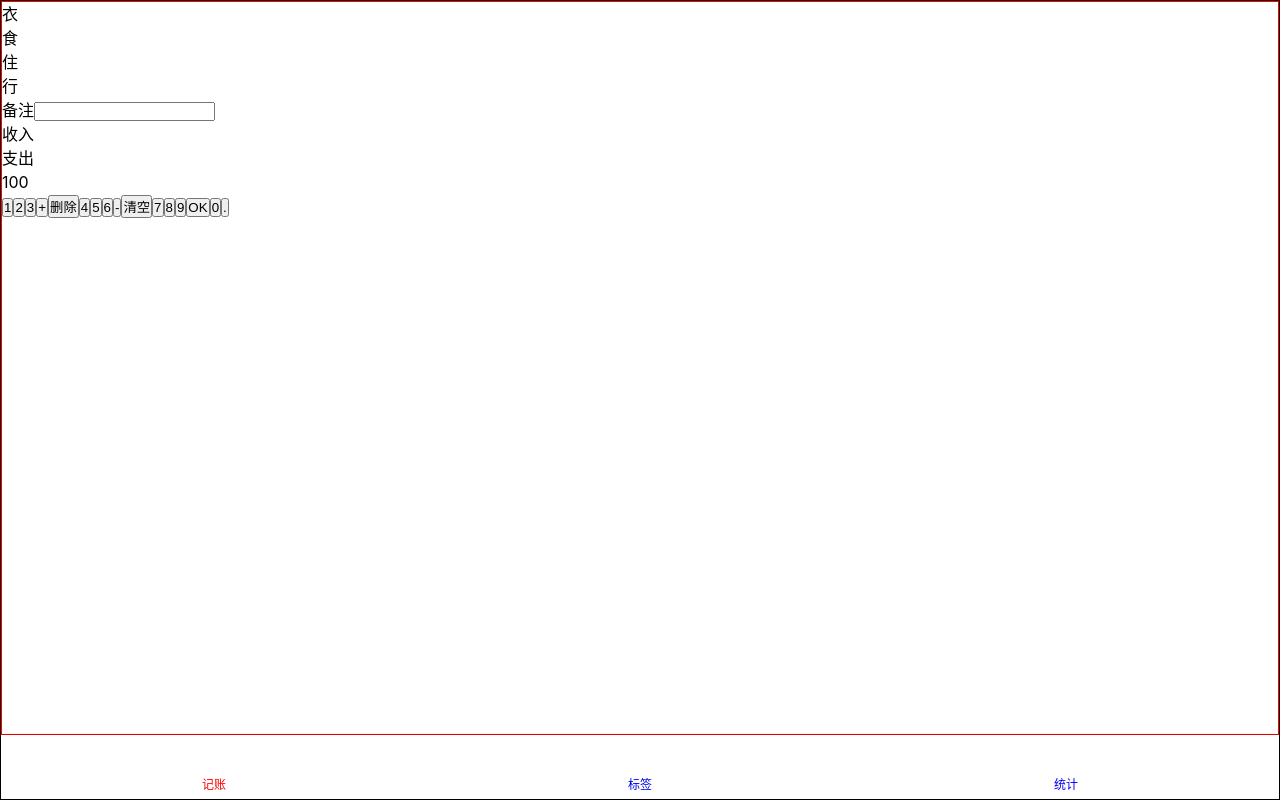
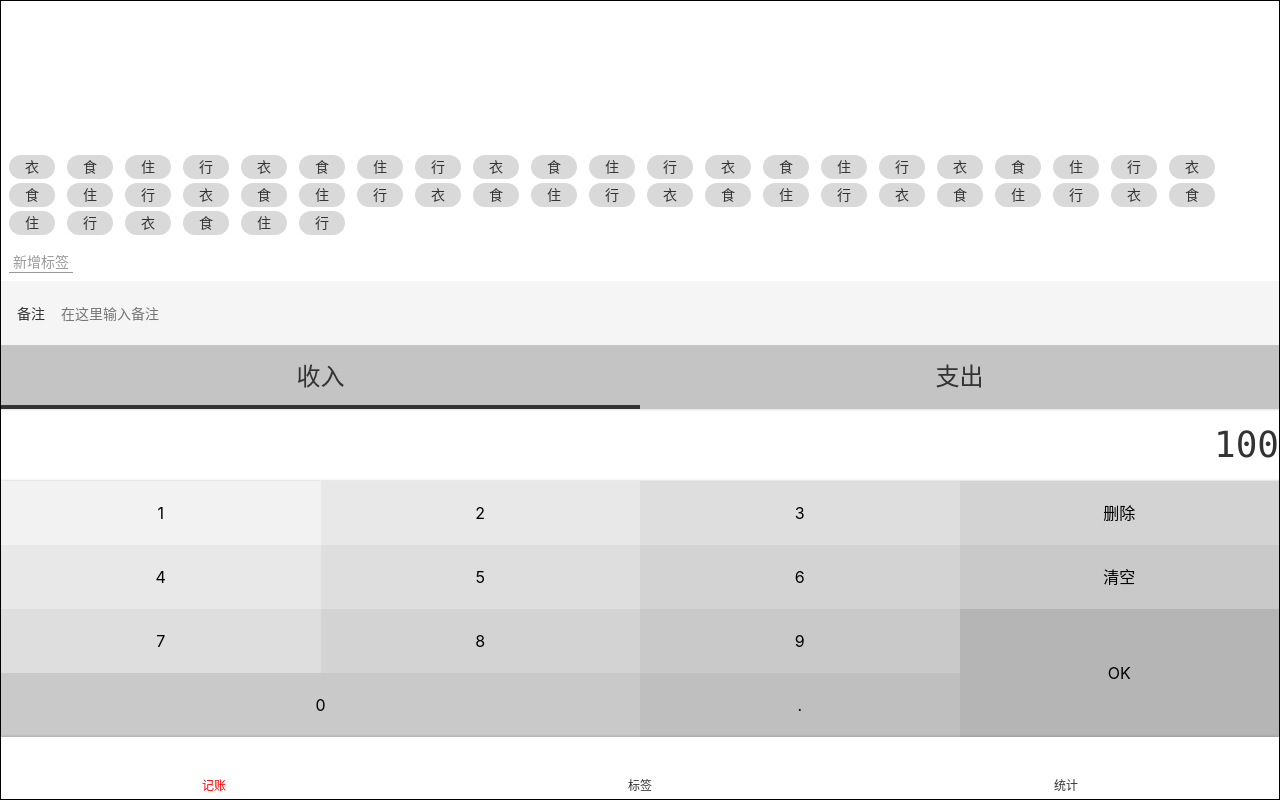
Before and after one commit to Hanqing1996/zhq-record, a Vue app: page /#/money in a window 1280 px wide. Built offline with nearby package versions, Linux system fonts and the light colour scheme.

Commit message:
完成 money 页面样式

```diff
--- a/src/App.vue
+++ b/src/App.vue
@@ -12,8 +12,12 @@
     @import "~@/assets/style/font.scss";
     @import "~@/assets/style/var.scss";
     body{
+        -webkit-font-smoothing: antialiased;
+        -moz-osx-font-smoothing: grayscale;
+        color: #333;
         font-family: $font-hei;
-        line-height: 1.5em;
+        font-size: 16px;
+        line-height: 1.5;
     }
 
 </style>
--- a/src/assets/style/reset.scss
+++ b/src/assets/style/reset.scss
@@ -1,4 +1,20 @@
-* {margin: 0;padding: 0; box-sizing: border-box;}
-*::before {box-sizing: border-box}
-*::after {box-sizing: border-box}
-h1, h2, h3, h4, h5, h6 {font-weight: normal}
+* {
+  margin: 0; padding: 0;
+  box-sizing: border-box;
+}
+*::before{box-sizing: border-box}
+*::after{box-sizing: border-box}
+h1,h2,h3,h4,h5,h6{font-weight: normal}
+a{
+  text-decoration: none;
+  color: inherit;
+}
+ul, ol{
+  list-style: none;
+}
+button, input{
+  font: inherit;
+}
+:focus{
+  outline: none;
+}
--- a/src/components/Layout.vue
+++ b/src/components/Layout.vue
@@ -1,6 +1,6 @@
 <template>
-    <div class="wrapper">
-        <div class="content">
+    <div class="wrapper" :class="prefix&&`${prefix}-wrapper`">
+        <div class="content" :class="prefix&&`${prefix}-content`">
             <slot></slot>
         </div>
         <Nav/>
@@ -9,7 +9,8 @@
 
 <script>
     export default {
-        name: "Layout"
+        name: "Layout",
+        props:['prefix']
     }
 </script>
 
@@ -22,7 +23,6 @@
     }
 
     .content {
-        border: 1px solid red;
         overflow: auto;
         flex-grow: 1;
     }
--- a/src/components/Nav.vue
+++ b/src/components/Nav.vue
@@ -31,7 +31,7 @@
         flex-direction: row;
         font-size: 12px;
         > .nav-item {
-            padding: 2px 0;
+            padding: 4px 0;
             width: 33.33333%;
             display: flex;
             justify-content: center;
--- a/src/views/Labels.vue
+++ b/src/views/Labels.vue
@@ -1,5 +1,5 @@
 <template>
-    <Layout>
+    <Layout prefix="labels">
         Labels
     </Layout>
 </template>
--- a/src/views/Money.vue
+++ b/src/views/Money.vue
@@ -1,44 +1,83 @@
 <template>
-    <Layout>
+    <Layout prefix="money">
         <div class="tags">
-            <ul class="current-tages">
+            <ul class="current">
                 <li>衣</li>
                 <li>食</li>
                 <li>住</li>
                 <li>行</li>
+                <li>衣</li>
+                <li>食</li>
+                <li>住</li>
+                <li>行</li>
+                <li>衣</li>
+                <li>食</li>
+                <li>住</li>
+                <li>行</li>                <li>衣</li>
+                <li>食</li>
+                <li>住</li>
+                <li>行</li>                <li>衣</li>
+                <li>食</li>
+                <li>住</li>
+                <li>行</li>                <li>衣</li>
+                <li>食</li>
+                <li>住</li>
+                <li>行</li>
+                <li>衣</li>
+                <li>食</li>
+                <li>住</li>
+                <li>行</li>
+                <li>衣</li>
+                <li>食</li>
+                <li>住</li>
+                <li>行</li>
+                <li>衣</li>
+                <li>食</li>
+                <li>住</li>
+                <li>行</li>
+                <li>衣</li>
+                <li>食</li>
+                <li>住</li>
+                <li>行</li>
+                <li>衣</li>
+                <li>食</li>
+                <li>住</li>
+                <li>行</li>
+                <li>衣</li>
+                <li>食</li>
+                <li>住</li>
+                <li>行</li>
+
+
             </ul>
-            <div class="new-tages"></div>
+            <div class="new">
+                <button>新增标签</button>
+            </div>
         </div>
-        <div>
-            <label>
-                <span class="notes">备注</span>
-                <input type="text">
-            </label>
-        </div>
-        <div >
-            <ul class="types">
-                <li>收入</li>
-                <li>支出</li>
-            </ul>
-        </div>
+        <label class="notes">
+            <span class="name">备注</span>
+            <input type="text" placeholder="在这里输入备注">
+        </label>
+        <ul class="types">
+            <li class="selected">收入</li>
+            <li>支出</li>
+        </ul>
         <div class="number-pad">
             <div class="output">100</div>
             <div class="buttons">
                 <button>1</button>
                 <button>2</button>
                 <button>3</button>
-                <button>+</button>
                 <button>删除</button>
                 <button>4</button>
                 <button>5</button>
                 <button>6</button>
-                <button>-</button>
                 <button>清空</button>
                 <button>7</button>
                 <button>8</button>
                 <button>9</button>
-                <button>OK</button>
-                <button>0</button>
+                <button class="ok">OK</button>
+                <button class="zero">0</button>
                 <button>.</button>
             </div>
         </div>
@@ -51,5 +90,147 @@
     }
 </script>
 
+<style lang="scss">
+    .money-content{
+        display: flex;
+        flex-direction: column;
+    }
+</style>
+
 <style lang="scss" scoped>
+
+    @import "~@/assets/style/var.scss";
+
+    /*tags*/
+    .tags {
+        font-size: 14px;
+        padding: 8px;
+        flex-grow: 1;
+        display: flex;
+        flex-direction: column;
+        justify-content: flex-end;
+        flex-wrap: wrap;
+        > .current {
+            display: flex;
+            flex-wrap: wrap;
+            max-height: 90px;
+            overflow: auto;
+            > li {
+                background: #d9d9d9;
+                $h: 24px;
+                height: $h;
+                line-height: $h;
+                border-radius: $h/2;
+                padding: 0 16px;
+                margin-right: 12px;
+                margin-top: 4px;
+            }
+        }
+        > .new {
+            padding-top: 16px;
+            button {
+                background: transparent;
+                border: none;
+                color: #999;
+                border-bottom: 1px solid;
+                padding: 0 4px;
+            }
+        }
+    }
+
+
+    /*notes*/
+    .notes {
+        font-size: 14px;
+        background: #f5f5f5;
+        padding-left: 16px;
+        display: flex;
+        align-items: center;
+        .name {
+            padding-right: 16px;
+        }
+        input {
+            height: 64px;
+            background: transparent;
+            border: none;
+            padding-right: 16px;
+        }
+    }
+
+    /*types*/
+    .types{
+        display: flex;
+        flex-direction: row;
+        background-color: #c4c4c4;
+        font-size: 24px;
+        > li{
+            width: 50%;
+            height: 64px;
+            display: flex;
+            justify-content: center;
+            align-items: center;
+            position: relative;
+            text-align: center;
+            &.selected::after{
+                content: '';
+                position: absolute;
+                bottom: 0;
+                left: 0;
+                width: 100%;
+                height: 4px;
+                background: #333;
+            }
+        }
+    }
+
+
+    /*number-pad*/
+    .number-pad{
+        >.output{
+            font-size: 36px;
+            font-family: Consolas;
+            padding: 9px 0;
+            text-align: right;
+            @extend %innerShadow;
+        }
+        >.buttons{
+            @extend %clearFix;
+            > button{
+                width: 25%;
+                height: 64px;
+                float: left;
+                border: none;
+                background: transparent;
+                &.ok{
+                    height: 128px;
+                    float: right;
+                }
+                &.zero{
+                    width:50%;
+                }
+                $bg: #f2f2f2;
+                &:nth-child(1) {
+                    background: $bg;
+                }
+                &:nth-child(2), &:nth-child(5) {
+                    background: darken($bg, 4%);
+                }
+                &:nth-child(3), &:nth-child(6), &:nth-child(9) {
+                    background: darken($bg, 4*2%);
+                }
+                &:nth-child(4), &:nth-child(7), &:nth-child(10) {
+                    background: darken($bg, 4*3%);
+                }
+                &:nth-child(8), &:nth-child(11), &:nth-child(13) {
+                    background: darken($bg, 4*4%);
+                }
+                &:nth-child(14) {
+                    background: darken($bg, 4*5%);
+                }
+                &:nth-child(12) {
+                    background: darken($bg, 4*6%);
+                }
+            }
+        }
+    }
 </style>
```
Also changed, not shown: summary/README.md.
